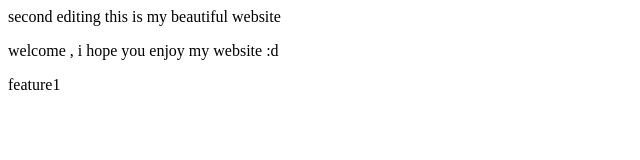
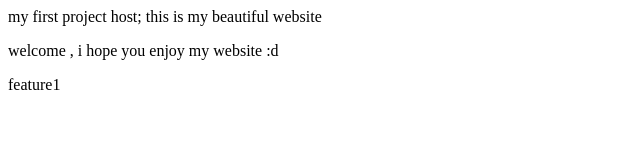
Before and after one commit to Krishnao1/devops-testing, a plain HTML site: page index.html in a window 1280 px wide. Shown: the full height of the page, 0-640 px from the left. Drawn offline with Linux system fonts and the light colour scheme.

Commit message:
some changingin index.html

```diff
--- a/index.html
+++ b/index.html
@@ -1,6 +1,6 @@
 <html>
 <title> this is my title  </title>
-<h>second editing  this is my beautiful website</h>
+<h>my first project host; this is my beautiful website</h>
 <p> welcome , i hope you enjoy my website :d </p>
 <p>feature1  </p>
 </html>
```
